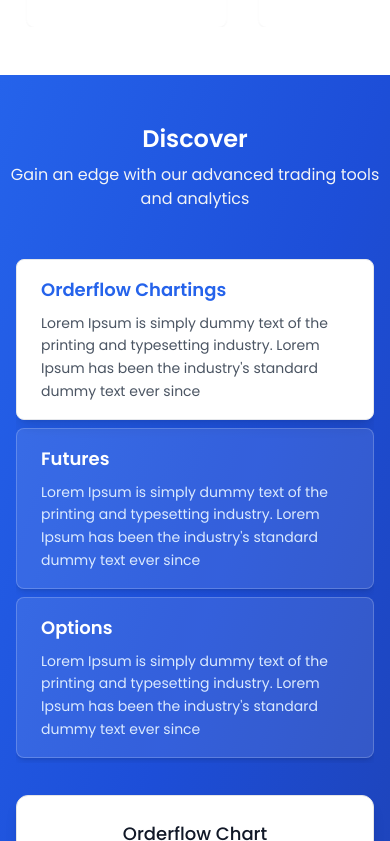
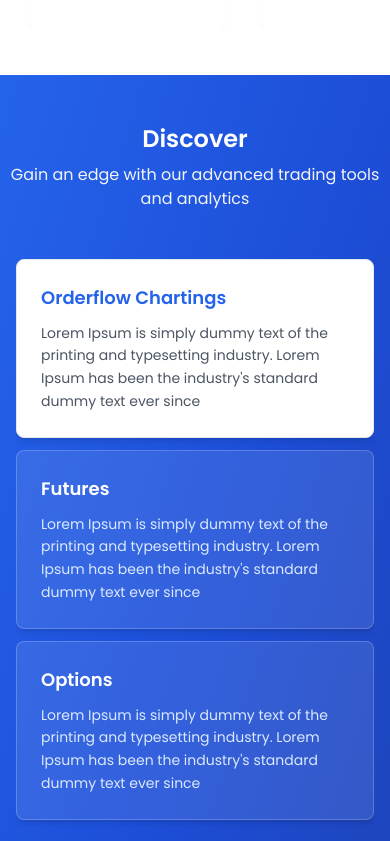
Before and after one commit to shreyasbangera/fnotrader-landingpage, a React (Vite) app: page / in a window 390 px wide. Shown: the part 1159-2000 px from the top of the page. Built offline with nearby package versions, Linux system fonts and the light colour scheme.

Commit message:
Refactor and optimize multiple components with improved styling and dynamic rendering

```diff
--- a/src/components/Feature.jsx
+++ b/src/components/Feature.jsx
@@ -44,23 +44,16 @@ const Feature = ({features, title, subtitle, theme}) => {
     blue: {
       background: "bg-gradient-to-br from-blue-600 via-blue-700 to-blue-800",
       text: "text-white",
-      sectionBg: "bg-white/10",
-      activeSectionBg: "bg-white",
-      sectionBorder: "border-white/20",
-      sectionBorderHover: "hover:bg-white/20",
-      sectionTextHover: "group-hover:text-white",
+      inactiveSection: "bg-white/10 border-white/20 hover:bg-white/20",
+      activeSection: "bg-white",
     },
     white: {
-      background: "bg-blue-50",
+      background: "bg-gradient-to-br from-slate-50 to-blue-50",
       text: "text-gray-900",
-      sectionBg: "bg-white/20",
-      activeSectionBg: "bg-white",
-      sectionBorder: "border-neutral-200",
-      sectionBorderHover: "hover:bg-slate-200",
-      sectionTextHover: "group-hover:text-gray-900",
-
+      inactiveSection: "bg-white border-blue-100 hover:border-blue-200 hover:bg-blue-50",
+      activeSection: "bg-blue-600",
     },
-  }
+  };
 
   return (
     <section id={title.toLowerCase()} className={`py-12 lg:py-20 ${themeClasses[theme].background}`}>
@@ -71,38 +64,50 @@ const Feature = ({features, title, subtitle, theme}) => {
       </div>
       <div className="flex flex-col lg:flex-row px-4 sm:px-6 lg:px-8 items-center gap-8 lg:gap-0 lg:justify-between">
         {/* Left sidebar with features */}
-        <div className={`w-full lg:max-w-sm space-y-2 overflow-y-auto max-h-[31.5rem] lg:pr-4 ${themeClasses[theme] === "blue" ? "lg:discover-scrollbar" : "lg:quiktrade-scrollbar"}`}
->
-
+        <div className={`w-full lg:max-w-sm overflow-y-auto max-h-[35.5rem] ${theme === "blue" ? "lg:discover-scrollbar" : "lg:quiktrade-scrollbar"}`}>
+        <div className="lg:pr-3 pb-2 space-y-3">
+        {/* <div> */}
           {features.map((section) => (
             <div
               key={section.id}
               onClick={() => handleSwitchSection(section.id)}
-              className={`px-6 py-4 rounded-lg cursor-pointer border  transition-all duration-300 group
+              className={`p-6 rounded-lg cursor-pointer border  transition-all duration-300 group shadow-md
               ${
                 activeSection === section.id
-                  ? `${themeClasses[theme].activeSectionBg} shadow-lg`
-                  : `${themeClasses[theme].sectionBg} shadow-md ${themeClasses[theme].sectionBorder} ${themeClasses[theme].sectionBorderHover}`
+                  ? `${themeClasses[theme].activeSection}`
+                  : `${themeClasses[theme].inactiveSection}`
               }`}
             >
                 <h3
-                className={`text-lg font-semibold mb-2 transition-colors
-                ${activeSection === section.id ? "text-blue-600" : themeClasses[theme].text}`}
+                  className={`text-lg font-semibold mb-2.5 transition-colors
+                  ${
+                    activeSection === section.id
+                      ? theme === 'white' ? 'text-white' : 'text-blue-600'
+                      : `${themeClasses[theme].text}`
+                  }`}
                 >
                   {section.title}
                 </h3>
               <p
                   className={`text-sm leading-relaxed transition-colors
-                ${activeSection === section.id ? "text-gray-600" : theme === "blue" ? "text-blue-100" : "text-gray-600"}`}
+                  ${
+                    activeSection === section.id
+                      ? theme === 'white' ? 'text-blue-50' : 'text-gray-600'
+                      : theme === "blue"
+                      ? "text-blue-100"
+                      : "text-gray-500"
+                  }`}
                 >
                   {section.description}
                 </p>
             </div>
           ))}
+          {/* </div> */}
+          </div>
         </div>
 
         {/* Right side image */}
-        <div className="max-w-3xl">
+        <div className="max-w-3xl w-full">
           <div className="bg-white rounded-xl shadow-lg border border-neutral-200 h-full relative">
             {activeImages.length > 0 && (
               <div className="lg:px-16 py-2 px-4 lg:h-[440px] xl:h-[480px] h-[370px] sm:h-[505px] min-w-[250px]">
--- a/src/components/Hero.jsx
+++ b/src/components/Hero.jsx
@@ -42,7 +42,7 @@ const Hero = () => {
             <img
               src="https://fnotrader.com/static/media/banner.c89f7456.jpg"
               alt="Trading Platform"
-              className="rounded-lg shadow-2xl w-full transition-opacity duration-300 opacity-100"
+              className="rounded-xl shadow-2xl w-full transition-opacity duration-300 opacity-100"
             />
           </div>
         </div>
--- a/src/components/Home.jsx
+++ b/src/components/Home.jsx
@@ -319,7 +319,6 @@ const Home = () => {
   return (
     <>
       <Hero />
-      {/* <Products /> */}
       <Integration />
       <Feature
         features={discoverFeatures}
@@ -333,6 +332,7 @@ const Home = () => {
         subtitle="Gain an edge with our advanced trading tools and analytics"
         theme="white"
       />
+      <Products />
       <Testimonials />
       <Mission />
       <MediaShowcase />
--- a/src/components/Mission.jsx
+++ b/src/components/Mission.jsx
@@ -49,7 +49,7 @@ const Mission = () => {
           </div>
 
         <div className="relative">
-          <div className="bg-white rounded-2xl lg:px-8 py-8 px-4">
+          <div className="bg-white rounded-xl lg:px-8 py-8 px-4">
             <div className="space-y-4">
             <div className="group flex items-start space-x-4 p-4 rounded-xl transition-all duration-300 hover:bg-blue-50">
                   <div className="flex-shrink-0">
--- a/src/components/Products.jsx
+++ b/src/components/Products.jsx
@@ -1,11 +1,44 @@
 import React from "react";
 
 const Products = () => {
+  const features = [
+    {
+      icon: <path strokeLinecap="round" strokeLinejoin="round" strokeWidth="2" d="M9 19v-6a2 2 0 00-2-2H5a2 2 0 00-2 2v6a2 2 0 002 2h2a2 2 0 002-2zm0 0V9a2 2 0 012-2h2a2 2 0 012 2v10m-6 0a2 2 0 002 2h2a2 2 0 002-2m0 0V5a2 2 0 012-2h2a2 2 0 012 2v14a2 2 0 01-2 2h-2a2 2 0 01-2-2z" />,
+      title: "Real-time Options Chain",
+      description: "Live streaming of options data including Greeks, IV, and volume analysis with instant updates."
+    },
+    {
+      icon: <path strokeLinecap="round" strokeLinejoin="round" strokeWidth="2" d="M7 12l3-3 3 3 4-4M8 21l4-4 4 4M3 4h18M4 4h16v12a1 1 0 01-1 1H5a1 1 0 01-1-1V4z" />,
+      title: "Strategy Builder",
+      description: "Build and analyze complex options strategies with our intuitive visual strategy builder."
+    },
+    {
+      icon: <path strokeLinecap="round" strokeLinejoin="round" strokeWidth="2" d="M9 17v-2m3 2v-4m3 4v-6m2 10H7a2 2 0 01-2-2V5a2 2 0 012-2h5.586a1 1 0 01.707.293l5.414 5.414a1 1 0 01.293.707V19a2 2 0 01-2 2z" />,
+      title: "Advanced Charts",
+      description: "Professional-grade charting with Straddle/Strangle visualizations and technical indicators."
+    },
+    {
+      icon: <path strokeLinecap="round" strokeLinejoin="round" strokeWidth="2" d="M13 7h8m0 0v8m0-8l-8 8-4-4-6 6" />,
+      title: "Risk Analysis",
+      description: "Comprehensive risk metrics and position sizing recommendations based on your portfolio."
+    },
+    {
+      icon: <path strokeLinecap="round" strokeLinejoin="round" strokeWidth="2" d="M9 12l2 2 4-4m5.618-4.016A11.955 11.955 0 0112 2.944a11.955 11.955 0 01-8.618 3.04A12.02 12.02 0 003 9c0 5.591 3.824 10.29 9 11.622 5.176-1.332 9-6.03 9-11.622 0-1.042-.133-2.052-.382-3.016z" />,
+      title: "Position Monitoring",
+      description: "Real-time tracking of your options positions with automated alerts and notifications."
+    },
+    {
+      icon: <path strokeLinecap="round" strokeLinejoin="round" strokeWidth="2" d="M4 7v10c0 2.21 3.582 4 8 4s8-1.79 8-4V7M4 7c0 2.21 3.582 4 8 4s8-1.79 8-4M4 7c0-2.21 3.582-4 8-4s8 1.79 8 4" />,
+      title: "Historical Data",
+      description: "Access to extensive historical options data for backtesting and strategy development."
+    }
+  ];
+
   return (
     <section id="features" className="py-12 lg:py-20 bg-white">
       <div className="max-w-7xl mx-auto px-4 sm:px-6 lg:px-8">
         <div className="text-center lg:mb-16 mb-12">
-      <h2 className="text-2xl font-semibold text-black sm:text-4xl">
+          <h2 className="text-2xl font-semibold text-gray-900 sm:text-4xl">
             Advanced Options Analysis Tools
           </h2>
           <p className="mt-4 text-base lg:text-lg text-gray-600">
@@ -14,79 +47,19 @@ const Products = () => {
         </div>
 
         <div className="grid grid-cols-1 gap-8 md:grid-cols-2 lg:grid-cols-3">
-      <div className="relative p-6 rounded-lg border border-blue-600 hover:transform hover:scale-105 transition duration-300">
+          {features.map((feature, index) => (
+            <div key={index} className="relative p-6 rounded-lg border border-neutral-100 shadow-md hover:transform hover:scale-105 transition duration-300">
               <div className="relative">
                 <div className="h-12 w-12 bg-blue-500 rounded-md flex items-center justify-center mb-4">
                   <svg className="h-6 w-6 text-white" fill="none" stroke="currentColor" viewBox="0 0 24 24">
-              <path strokeLinecap="round" strokeLinejoin="round" strokeWidth="2" d="M9 19v-6a2 2 0 00-2-2H5a2 2 0 00-2 2v6a2 2 0 002 2h2a2 2 0 002-2zm0 0V9a2 2 0 012-2h2a2 2 0 012 2v10m-6 0a2 2 0 002 2h2a2 2 0 002-2m0 0V5a2 2 0 012-2h2a2 2 0 012 2v14a2 2 0 01-2 2h-2a2 2 0 01-2-2z"></path>
+                    {feature.icon}
                   </svg>
                 </div>
-          <h3 className="text-xl font-medium text-black mb-2">Real-time Options Chain</h3>
-          <p className="text-gray-600">Live streaming of options data including Greeks, IV, and volume analysis with instant updates.</p>
+                <h3 className="text-lg font-medium text-gray-900 mb-2">{feature.title}</h3>
+                <p className="text-gray-600">{feature.description}</p>
               </div>
             </div>
-
-      <div className="relative p-6 rounded-lg border border-blue-600 hover:transform hover:scale-105 transition duration-300">
-        <div className="relative">
-          <div className="h-12 w-12 bg-blue-500 rounded-md flex items-center justify-center mb-4">
-            <svg className="h-6 w-6 text-white" fill="none" stroke="currentColor" viewBox="0 0 24 24">
-              <path strokeLinecap="round" strokeLinejoin="round" strokeWidth="2" d="M7 12l3-3 3 3 4-4M8 21l4-4 4 4M3 4h18M4 4h16v12a1 1 0 01-1 1H5a1 1 0 01-1-1V4z"></path>
-            </svg>
-          </div>
-          <h3 className="text-xl font-medium text-black mb-2">Strategy Builder</h3>
-          <p className="text-gray-600">Build and analyze complex options strategies with our intuitive visual strategy builder.</p>
-        </div>
-      </div>
-
-      <div className="relative p-6 rounded-lg border border-blue-600 hover:transform hover:scale-105 transition duration-300">
-        <div className="relative">
-          <div className="h-12 w-12 bg-blue-500 rounded-md flex items-center justify-center mb-4">
-            <svg className="h-6 w-6 text-white" fill="none" stroke="currentColor" viewBox="0 0 24 24">
-              <path strokeLinecap="round" strokeLinejoin="round" strokeWidth="2" d="M9 17v-2m3 2v-4m3 4v-6m2 10H7a2 2 0 01-2-2V5a2 2 0 012-2h5.586a1 1 0 01.707.293l5.414 5.414a1 1 0 01.293.707V19a2 2 0 01-2 2z"></path>
-            </svg>
-          </div>
-          <h3 className="text-xl font-medium text-black mb-2">Advanced Charts</h3>
-          <p className="text-gray-600">Professional-grade charting with Straddle/Strangle visualizations and technical indicators.</p>
-        </div>
-      </div>
-
-      <div className="relative p-6 rounded-lg border border-blue-600 hover:transform hover:scale-105 transition duration-300">
-        <div className="relative">
-          <div className="h-12 w-12 bg-blue-500 rounded-md flex items-center justify-center mb-4">
-            <svg className="h-6 w-6 text-white" fill="none" stroke="currentColor" viewBox="0 0 24 24">
-              <path strokeLinecap="round" strokeLinejoin="round" strokeWidth="2" d="M13 7h8m0 0v8m0-8l-8 8-4-4-6 6"></path>
-            </svg>
-          </div>
-          <h3 className="text-xl font-medium text-black mb-2">Risk Analysis</h3>
-          <p className="text-gray-600">Comprehensive risk metrics and position sizing recommendations based on your portfolio.</p>
-        </div>
-      </div>
-
-      <div className="relative p-6 rounded-lg border border-blue-600 hover:transform hover:scale-105 transition duration-300">
-        <div className="absolute top-0 left-0 w-full h-full bg-gradient-to-br rounded-lg"></div>
-        <div className="relative">
-          <div className="h-12 w-12 bg-blue-500 rounded-md flex items-center justify-center mb-4">
-            <svg className="h-6 w-6 text-white" fill="none" stroke="currentColor" viewBox="0 0 24 24">
-              <path strokeLinecap="round" strokeLinejoin="round" strokeWidth="2" d="M9 12l2 2 4-4m5.618-4.016A11.955 11.955 0 0112 2.944a11.955 11.955 0 01-8.618 3.04A12.02 12.02 0 003 9c0 5.591 3.824 10.29 9 11.622 5.176-1.332 9-6.03 9-11.622 0-1.042-.133-2.052-.382-3.016z"></path>
-            </svg>
-          </div>
-          <h3 className="text-xl font-medium text-black mb-2">Position Monitoring</h3>
-          <p className="text-gray-600">Real-time tracking of your options positions with automated alerts and notifications.</p>
-        </div>
-      </div>
-
-      <div className="relative p-6 rounded-lg border border-blue-600 hover:transform hover:scale-105 transition duration-300">
-        <div className="absolute top-0 left-0 w-full h-full bg-gradient-to-br rounded-lg"></div>
-        <div className="relative">
-          <div className="h-12 w-12 bg-blue-500 rounded-md flex items-center justify-center mb-4">
-            <svg className="h-6 w-6 text-white" fill="none" stroke="currentColor" viewBox="0 0 24 24">
-              <path strokeLinecap="round" strokeLinejoin="round" strokeWidth="2" d="M4 7v10c0 2.21 3.582 4 8 4s8-1.79 8-4V7M4 7c0 2.21 3.582 4 8 4s8-1.79 8-4M4 7c0-2.21 3.582-4 8-4s8 1.79 8 4"></path>
-            </svg>
-          </div>
-          <h3 className="text-xl font-medium text-black mb-2">Historical Data</h3>
-          <p className="text-gray-600">Access to extensive historical options data for backtesting and strategy development.</p>
-        </div>
-      </div>
+          ))}
         </div>
       </div>
     </section>
--- a/src/pages/Pricing.jsx
+++ b/src/pages/Pricing.jsx
@@ -375,7 +375,7 @@ const Pricing = () => {
         </div>
 
       <div className="grid md:grid-cols-3 gap-8">
-        <div className="bg-gradient-to-b from-blue-500/20 to-transparent rounded-2xl p-8 shadow-xl animate__animated animate__fadeInLeft hover:transform hover:scale-105 transition-all duration-300">
+        <div className="bg-gradient-to-b from-blue-500/20 to-transparent rounded-xl p-8 shadow-xl animate__animated animate__fadeInLeft hover:transform hover:scale-105 transition-all duration-300">
           <div className="text-center">
             <h3 className="text-2xl font-semibold mb-4">Basic</h3>
             <div className="mb-6">
```
Also changed, not shown: src/components/Testimonials.jsx (+28 -45 lines). Lines whose indentation alone changed are shown as unchanged.
